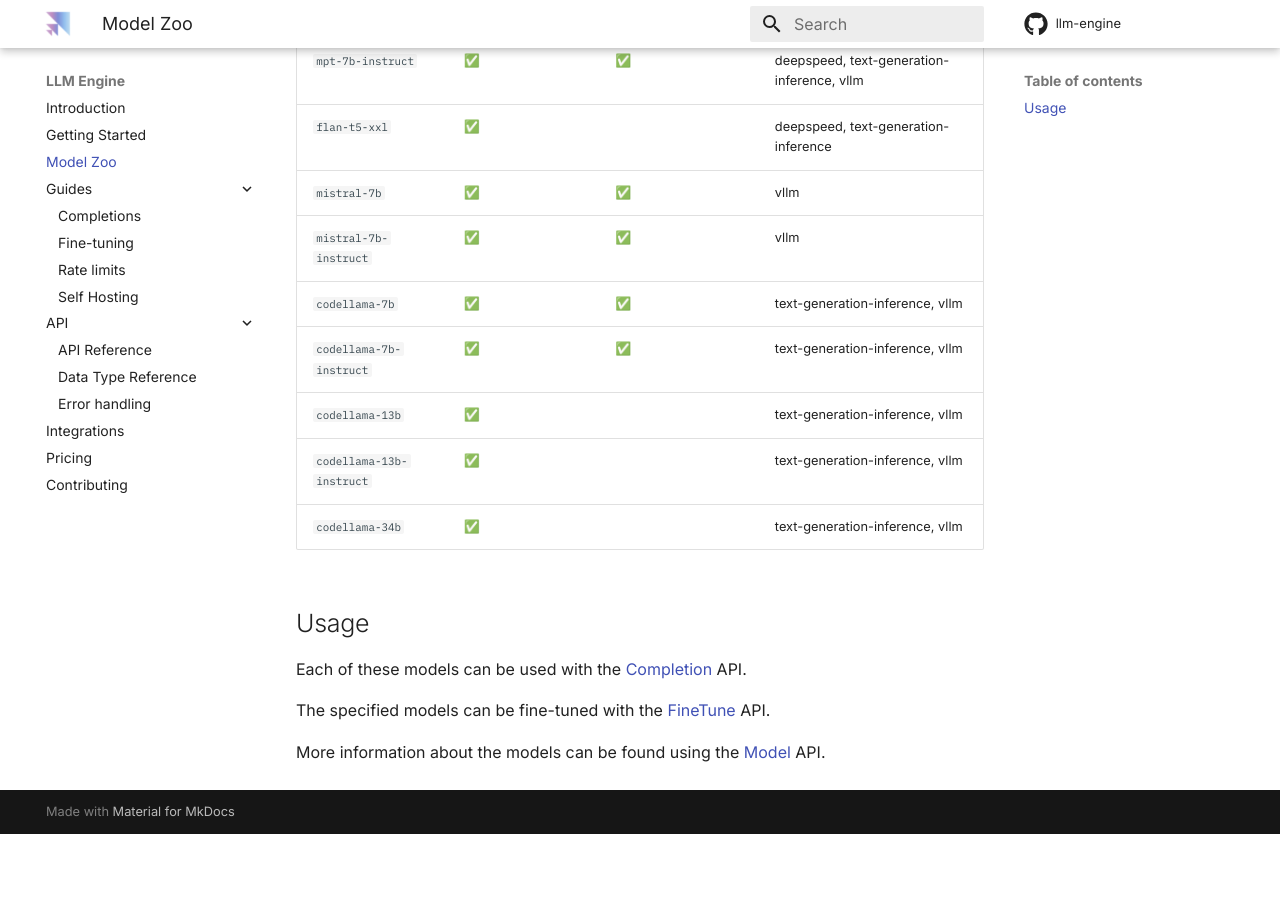
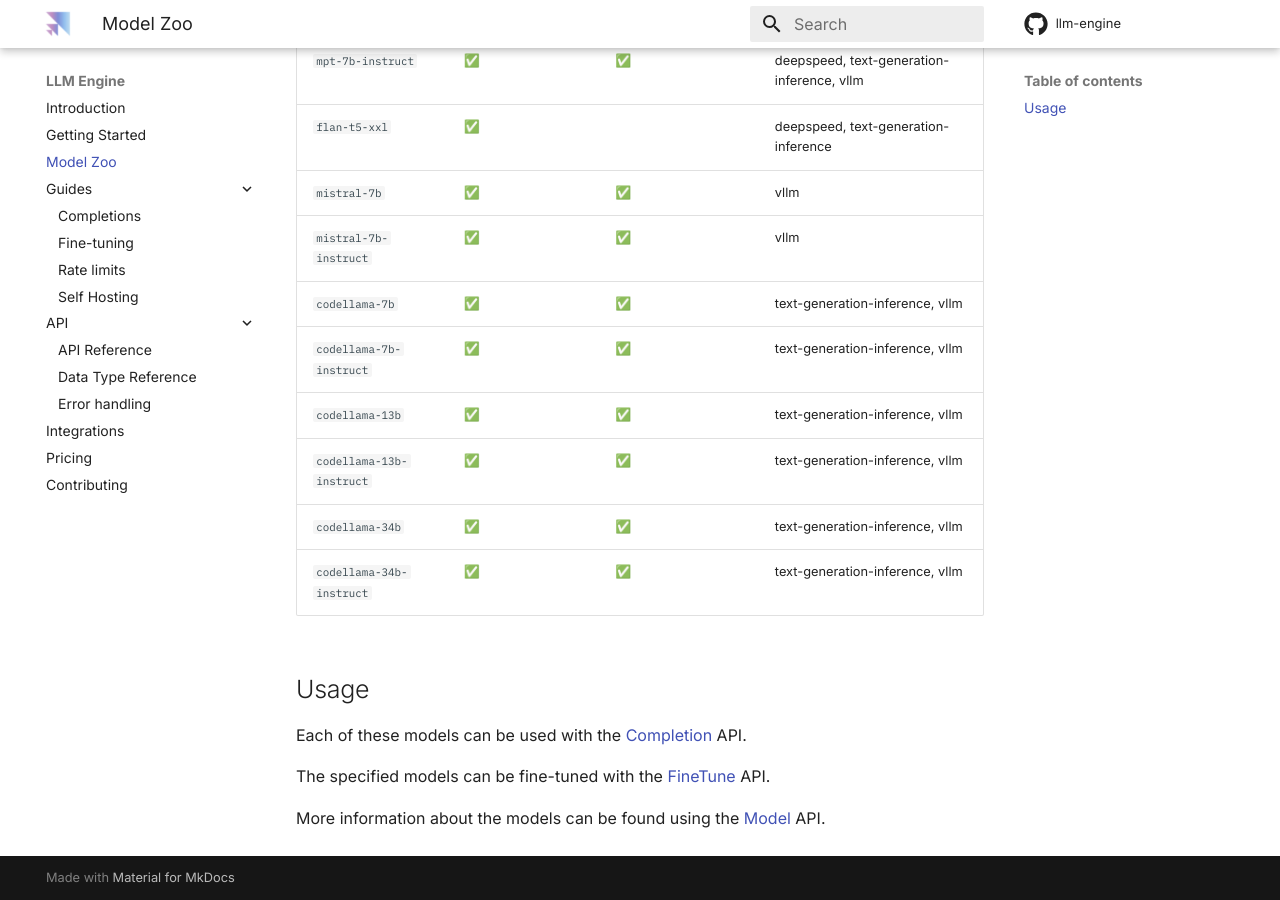
Before and after one commit to scaleapi/llm-engine, an MkDocs documentation site: the page built from docs/model_zoo.md, in a window 1280 px wide and 900 px high, scrolled down 877 px. Built offline with MkDocs 1.6.1 and Material for MkDocs 9.7.7, drawn with Linux system fonts in a browser that asks for light colours; comment, search, counter and statistics services are not loaded; before the commit the page ends 1711 px from its top, so only the background shows below that.

Commit message:
Ianmacleod/add codellama 34b (#369)
* adding codellama 34b logic

* adding 13b to docs

```diff
--- a/docs/model_zoo.md
+++ b/docs/model_zoo.md
@@ -22,9 +22,10 @@ Scale hosts the following models in the LLM Engine Model Zoo:
 | `mistral-7b-instruct`         | ✅                       |    ✅                        | vllm |
 | `codellama-7b`         | ✅                       | ✅                           | text-generation-inference, vllm |
 | `codellama-7b-instruct`         | ✅                       | ✅                           | text-generation-inference, vllm |
-| `codellama-13b`         | ✅                       |                            | text-generation-inference, vllm |
-| `codellama-13b-instruct`         | ✅                       |                            | text-generation-inference, vllm |
-| `codellama-34b`         | ✅                       |                            | text-generation-inference, vllm |
+| `codellama-13b`         | ✅                       |  ✅                          | text-generation-inference, vllm |
+| `codellama-13b-instruct`         | ✅                       | ✅                           | text-generation-inference, vllm |
+| `codellama-34b`         | ✅                       | ✅                           | text-generation-inference, vllm |
+| `codellama-34b-instruct`         | ✅                       | ✅                           | text-generation-inference, vllm |
 
 ## Usage
 
```
Also changed, not shown: 1 other file.
